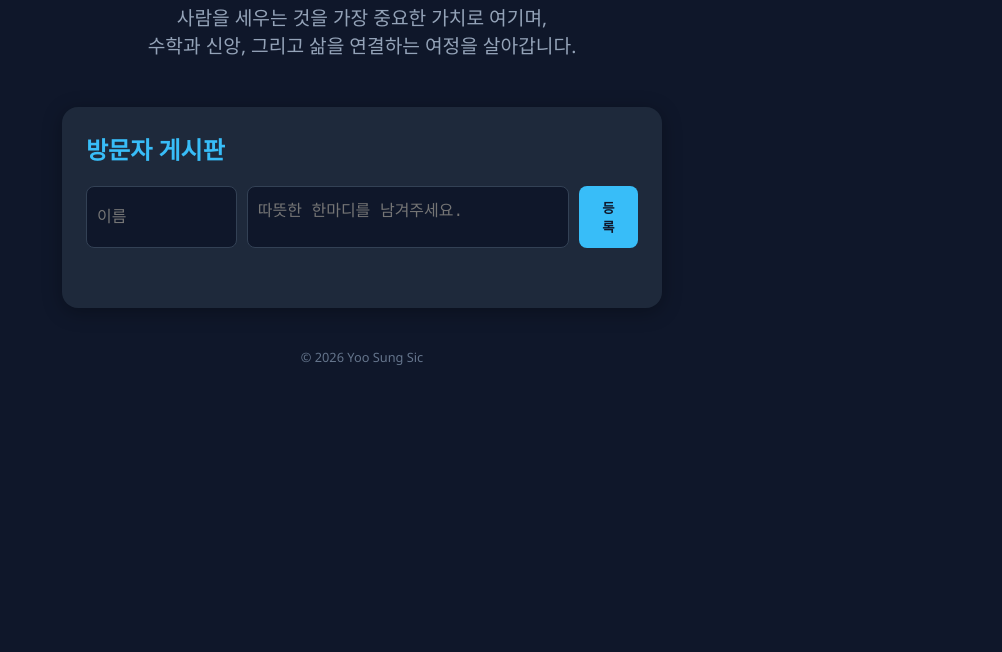
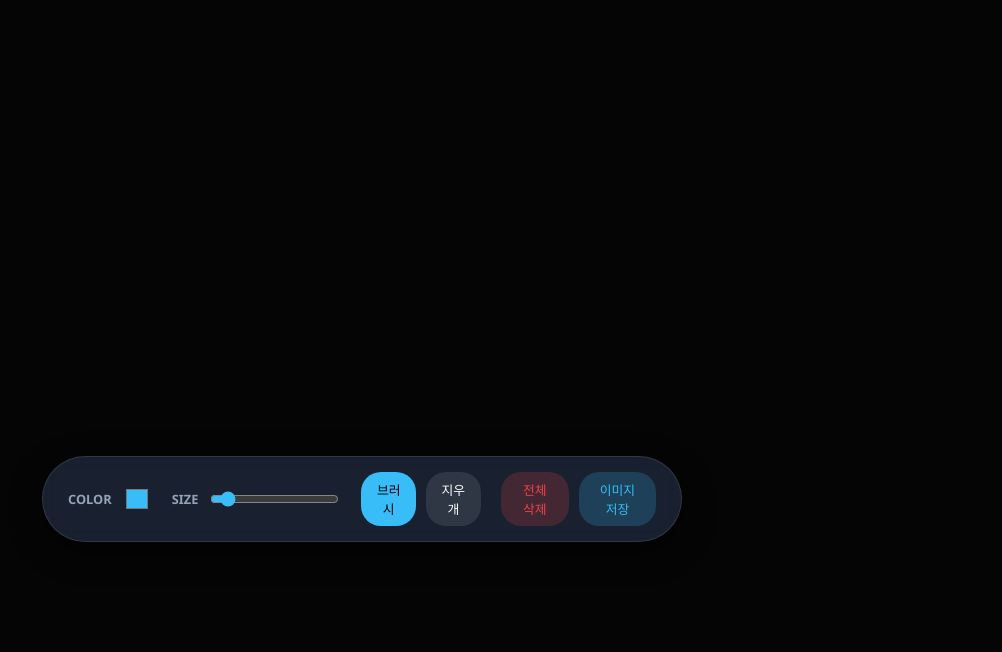
Before and after one commit to SungSicYoo/new_project, a plain HTML site: page index.html in a window 1280 px wide. Shown: the part 228-880 px from the top of the page, without its empty margins (278-1280 px from the left). After the commit the page ends 800 px from the top, so only its background shows below. Drawn offline with Linux system fonts and the light colour scheme.

Commit message:
Transform to Interactive Graffiti Wall

```diff
--- a/index.html
+++ b/index.html
@@ -1,204 +1,325 @@
 <!DOCTYPE html>
 <html lang="ko">
 <head>
-  <meta charset="UTF-8" />
-  <meta name="viewport" content="width=device-width, initial-scale=1.0" />
-  <title>My Page</title>
+    <meta charset="UTF-8">
+    <meta name="viewport" content="width=device-width, initial-scale=1.0">
+    <title>SungSic's Graffiti Wall</title>
     <style>
-    body {
-      margin: 0;
-      font-family: 'Segoe UI', sans-serif;
-      background: #0f172a;
-      color: #e2e8f0;
-      display: flex;
-      flex-direction: column;
-      align-items: center;
-      min-height: 100vh;
-      text-align: center;
-      padding: 40px 20px;
+        :root {
+            --bg-color: #050505;
+            --accent-color: #38bdf8;
+            --toolbar-bg: rgba(30, 41, 59, 0.8);
         }
 
-    .container {
-      max-width: 600px;
+        body, html {
+            margin: 0;
+            padding: 0;
             width: 100%;
+            height: 100%;
+            overflow: hidden;
+            background-color: var(--bg-color);
+            font-family: 'Segoe UI', Tahoma, Geneva, Verdana, sans-serif;
+            color: white;
         }
 
-    h1 {
-      font-size: 3rem;
-      margin-bottom: 0.5rem;
+        /* 배경 질감 (벽돌 느낌) */
+        body::before {
+            content: "";
+            position: absolute;
+            top: 0; left: 0; width: 100%; height: 100%;
+            background-image:
+                linear-gradient(30deg, #111 12%, transparent 12.5%, transparent 87%, #111 87.5%, #111),
+                linear-gradient(150deg, #111 12%, transparent 12.5%, transparent 87%, #111 87.5%, #111),
+                linear-gradient(30deg, #111 12%, transparent 12.5%, transparent 87%, #111 87.5%, #111),
+                linear-gradient(150deg, #111 12%, transparent 12.5%, transparent 87%, #111 87.5%, #111),
+                linear-gradient(60deg, #161616 25%, transparent 25.5%, transparent 75%, #161616 75%, #161616),
+                linear-gradient(60deg, #161616 25%, transparent 25.5%, transparent 75%, #161616 75%, #161616);
+            background-size: 80px 140px;
+            background-position: 0 0, 0 0, 40px 70px, 40px 70px, 0 0, 40px 70px;
+            opacity: 0.3;
+            z-index: -1;
         }
 
-    p {
-      font-size: 1.2rem;
-      color: #94a3b8;
-      margin-bottom: 2rem;
+        #canvas {
+            display: block;
+            cursor: crosshair;
+            touch-action: none;
         }
 
-    .highlight {
-      color: #38bdf8;
+        /* 상단 타이틀 */
+        .header {
+            position: absolute;
+            top: 20px;
+            left: 50%;
+            transform: translateX(-50%);
+            text-align: center;
+            pointer-events: none;
+            z-index: 10;
         }
 
-    /* 게시판 스타일 */
-    .guestbook {
-      margin-top: 3rem;
-      background: #1e293b;
-      padding: 24px;
-      border-radius: 16px;
-      text-align: left;
-      box-shadow: 0 4px 20px rgba(0, 0, 0, 0.3);
+        .header h1 {
+            margin: 0;
+            font-size: 2.5rem;
+            text-transform: uppercase;
+            letter-spacing: 5px;
+            color: var(--accent-color);
+            text-shadow: 0 0 10px var(--accent-color), 0 0 20px var(--accent-color);
+            opacity: 0.8;
         }
 
-    .guestbook h2 {
-      margin-top: 0;
-      color: #38bdf8;
-      font-size: 1.5rem;
+        .header p {
+            font-size: 0.9rem;
+            color: #94a3b8;
+            margin-top: 5px;
         }
 
-    .input-group {
+        /* 하단 툴바 */
+        .toolbar {
+            position: absolute;
+            bottom: 30px;
+            left: 50%;
+            transform: translateX(-50%);
+            background: var(--toolbar-bg);
+            backdrop-filter: blur(10px);
+            padding: 15px 25px;
+            border-radius: 50px;
             display: flex;
-      gap: 10px;
-      margin-bottom: 20px;
+            align-items: center;
+            gap: 20px;
+            box-shadow: 0 10px 30px rgba(0,0,0,0.5);
+            border: 1px solid rgba(255,255,255,0.1);
+            z-index: 100;
         }
 
-    input, textarea {
-      background: #0f172a;
-      border: 1px solid #334155;
-      color: #e2e8f0;
-      padding: 10px;
-      border-radius: 8px;
-      font-size: 1rem;
+        .tool-group {
+            display: flex;
+            align-items: center;
+            gap: 10px;
         }
 
-    input { width: 30%; }
-    textarea { width: 70%; flex-grow: 1; resize: none; height: 40px; }
-
-    .btn-submit {
-      padding: 10px 20px;
-      border: none;
-      border-radius: 8px;
-      background: #38bdf8;
-      color: #0f172a;
+        label {
+            font-size: 0.8rem;
+            color: #94a3b8;
             font-weight: bold;
-      cursor: pointer;
-      transition: 0.3s;
         }
 
-    .btn-submit:hover { background: #0ea5e9; }
-
-    .message-list {
-      list-style: none;
-      padding: 0;
-      max-height: 300px;
-      overflow-y: auto;
+        input[type="color"] {
+            border: none;
+            width: 30px;
+            height: 30px;
+            cursor: pointer;
+            background: none;
         }
 
-    .message-item {
-      background: #334155;
-      padding: 12px;
-      border-radius: 8px;
-      margin-bottom: 10px;
-      animation: fadeIn 0.5s ease-in-out;
+        input[type="range"] {
+            cursor: pointer;
+            accent-color: var(--accent-color);
         }
 
-    .message-header {
-      display: flex;
-      justify-content: space-between;
+        .btn {
+            background: rgba(255,255,255,0.1);
+            border: none;
+            color: white;
+            padding: 8px 15px;
+            border-radius: 20px;
+            cursor: pointer;
             font-size: 0.8rem;
-      color: #94a3b8;
-      margin-bottom: 5px;
+            transition: 0.2s;
         }
 
-    .message-author { font-weight: bold; color: #38bdf8; }
-
-    @keyframes fadeIn {
-      from { opacity: 0; transform: translateY(10px); }
-      to { opacity: 1; transform: translateY(0); }
+        .btn:hover {
+            background: var(--accent-color);
+            color: black;
         }
 
-    footer {
-      margin-top: 40px;
-      font-size: 0.8rem;
-      color: #64748b;
+        .btn.active {
+            background: var(--accent-color);
+            color: black;
+        }
+
+        .btn-clear {
+            background: rgba(239, 68, 68, 0.2);
+            color: #ef4444;
+        }
+
+        .btn-clear:hover {
+            background: #ef4444;
+            color: white;
+        }
+
+        /* 안내 문구 */
+        .guide {
+            position: absolute;
+            top: 20px;
+            right: 20px;
+            font-size: 0.7rem;
+            color: #475569;
+            text-align: right;
         }
     </style>
 </head>
 <body>
-  <div class="container">
-    <h1>안녕하세요,<br><span class="highlight">유성식</span>입니다</h1>
-    <p>
-      사람을 세우는 것을 가장 중요한 가치로 여기며,<br>
-      수학과 신앙, 그리고 삶을 연결하는 여정을 살아갑니다.
-    </p>
 
-    <div class="guestbook">
-      <h2>방문자 게시판</h2>
-      <div class="input-group">
-        <input type="text" id="nameInput" placeholder="이름" maxlength="10">
-        <textarea id="messageInput" placeholder="따뜻한 한마디를 남겨주세요." maxlength="100"></textarea>
-        <button class="btn-submit" onclick="addMessage()">등록</button>
+    <div class="header">
+        <h1>Graffiti Wall</h1>
+        <p>유성식의 자유로운 낙서 공간</p>
     </div>
-      <ul id="messageList" class="message-list">
-        <!-- 메시지 출력 영역 -->
-      </ul>
+
+    <div class="guide">
+        마우스나 터치로 그려보세요.<br>내용은 브라우저에 자동 저장됩니다.
+    </div>
+
+    <canvas id="canvas"></canvas>
+
+    <div class="toolbar">
+        <div class="tool-group">
+            <label>COLOR</label>
+            <input type="color" id="colorPicker" value="#38bdf8">
+        </div>
+
+        <div class="tool-group">
+            <label>SIZE</label>
+            <input type="range" id="sizePicker" min="1" max="50" value="5">
+        </div>
+
+        <div class="tool-group">
+            <button id="drawBtn" class="btn active">브러시</button>
+            <button id="eraseBtn" class="btn">지우개</button>
+        </div>
+
+        <div class="tool-group">
+            <button id="clearBtn" class="btn btn-clear">전체 삭제</button>
+            <button id="saveBtn" class="btn" style="background: rgba(56, 189, 248, 0.2); color: var(--accent-color);">이미지 저장</button>
         </div>
     </div>
 
-  <footer>
-    © 2026 Yoo Sung Sic
-  </footer>
+    <script>
+        const canvas = document.getElementById('canvas');
+        const ctx = canvas.getContext('2d');
+        const colorPicker = document.getElementById('colorPicker');
+        const sizePicker = document.getElementById('sizePicker');
+        const drawBtn = document.getElementById('drawBtn');
+        const eraseBtn = document.getElementById('eraseBtn');
+        const clearBtn = document.getElementById('clearBtn');
+        const saveBtn = document.getElementById('saveBtn');
 
-  <script>
-    const messageList = document.getElementById('messageList');
+        let isDrawing = false;
+        let lastX = 0;
+        let lastY = 0;
+        let mode = 'draw';
 
-    // 페이지 로드 시 기존 메시지 불러오기
-    window.onload = () => {
-      const savedMessages = JSON.parse(localStorage.getItem('messages') || '[]');
-      savedMessages.reverse().forEach(msg => renderMessage(msg));
+        // 캔버스 크기 조절
+        function resizeCanvas() {
+            const tempImageData = ctx.getImageData(0, 0, canvas.width, canvas.height);
+            canvas.width = window.innerWidth;
+            canvas.height = window.innerHeight;
+            ctx.putImageData(tempImageData, 0, 0);
+
+            // 초기 로드 시 저장된 내용 불러오기
+            loadCanvas();
+        }
+
+        window.addEventListener('resize', resizeCanvas);
+        resizeCanvas();
+
+        // 그리기 시작
+        function startDrawing(e) {
+            isDrawing = true;
+            [lastX, lastY] = getCoordinates(e);
+        }
+
+        // 그리기 중
+        function draw(e) {
+            if (!isDrawing) return;
+
+            const [x, y] = getCoordinates(e);
+
+            ctx.beginPath();
+            ctx.moveTo(lastX, lastY);
+            ctx.lineTo(x, y);
+
+            ctx.strokeStyle = mode === 'draw' ? colorPicker.value : '#050505';
+            ctx.lineWidth = sizePicker.value;
+            ctx.lineCap = 'round';
+            ctx.lineJoin = 'round';
+
+            // 브러시 효과 (약간의 그림자)
+            if (mode === 'draw') {
+                ctx.shadowBlur = 2;
+                ctx.shadowColor = colorPicker.value;
+            } else {
+                ctx.shadowBlur = 0;
+            }
+
+            ctx.stroke();
+
+            [lastX, lastY] = [x, y];
+            saveCanvas(); // 그릴 때마다 저장
+        }
+
+        // 그리기 종료
+        function stopDrawing() {
+            isDrawing = false;
+        }
+
+        function getCoordinates(e) {
+            const clientX = e.touches ? e.touches[0].clientX : e.clientX;
+            const clientY = e.touches ? e.touches[0].clientY : e.clientY;
+            return [clientX, clientY];
+        }
+
+        // 이벤트 리스너
+        canvas.addEventListener('mousedown', startDrawing);
+        canvas.addEventListener('mousemove', draw);
+        window.addEventListener('mouseup', stopDrawing);
+
+        canvas.addEventListener('touchstart', startDrawing);
+        canvas.addEventListener('touchmove', draw);
+        window.addEventListener('touchend', stopDrawing);
+
+        // 모드 전환
+        drawBtn.onclick = () => {
+            mode = 'draw';
+            drawBtn.classList.add('active');
+            eraseBtn.classList.remove('active');
         };
 
-    function addMessage() {
-      const nameInput = document.getElementById('nameInput');
-      const messageInput = document.getElementById('messageInput');
+        eraseBtn.onclick = () => {
+            mode = 'erase';
+            eraseBtn.classList.add('active');
+            drawBtn.classList.remove('active');
+        };
 
-      if (!nameInput.value.trim() || !messageInput.value.trim()) {
-        alert('이름과 메시지를 모두 입력해주세요!');
-        return;
+        // 전체 삭제
+        clearBtn.onclick = () => {
+            if (confirm('모든 낙서를 지우시겠습니까?')) {
+                ctx.clearRect(0, 0, canvas.width, canvas.height);
+                localStorage.removeItem('graffiti_data');
+            }
+        };
+
+        // 이미지 저장
+        saveBtn.onclick = () => {
+            const link = document.createElement('a');
+            link.download = 'my-graffiti.png';
+            link.href = canvas.toDataURL();
+            link.click();
+        };
+
+        // 데이터 저장 (로컬 스토리지)
+        function saveCanvas() {
+            localStorage.setItem('graffiti_data', canvas.toDataURL());
         }
 
-      const newMessage = {
-        name: nameInput.value.trim(),
-        text: messageInput.value.trim(),
-        date: new Date().toLocaleString('ko-KR')
+        // 데이터 로드
+        function loadCanvas() {
+            const dataURL = localStorage.getItem('graffiti_data');
+            if (dataURL) {
+                const img = new Image();
+                img.onload = () => {
+                    ctx.drawImage(img, 0, 0);
                 };
-
-      // 로컬 스토리지에 저장
-      const savedMessages = JSON.parse(localStorage.getItem('messages') || '[]');
-      savedMessages.push(newMessage);
-      localStorage.setItem('messages', JSON.stringify(savedMessages));
-
-      // 화면에 즉시 표시
-      renderMessage(newMessage, true);
-
-      // 입력창 초기화
-      nameInput.value = '';
-      messageInput.value = '';
-    }
-
-    function renderMessage(msg, isNew = false) {
-      const li = document.createElement('li');
-      li.className = 'message-item';
-      li.innerHTML = `
-        <div class="message-header">
-          <span class="message-author">${msg.name}</span>
-          <span>${msg.date}</span>
-        </div>
-        <div class="message-content">${msg.text}</div>
-      `;
-
-      if (isNew) {
-        messageList.prepend(li);
-      } else {
-        messageList.appendChild(li);
+                img.src = dataURL;
             }
         }
     </script>
```
Lines whose indentation alone changed are shown as unchanged.
